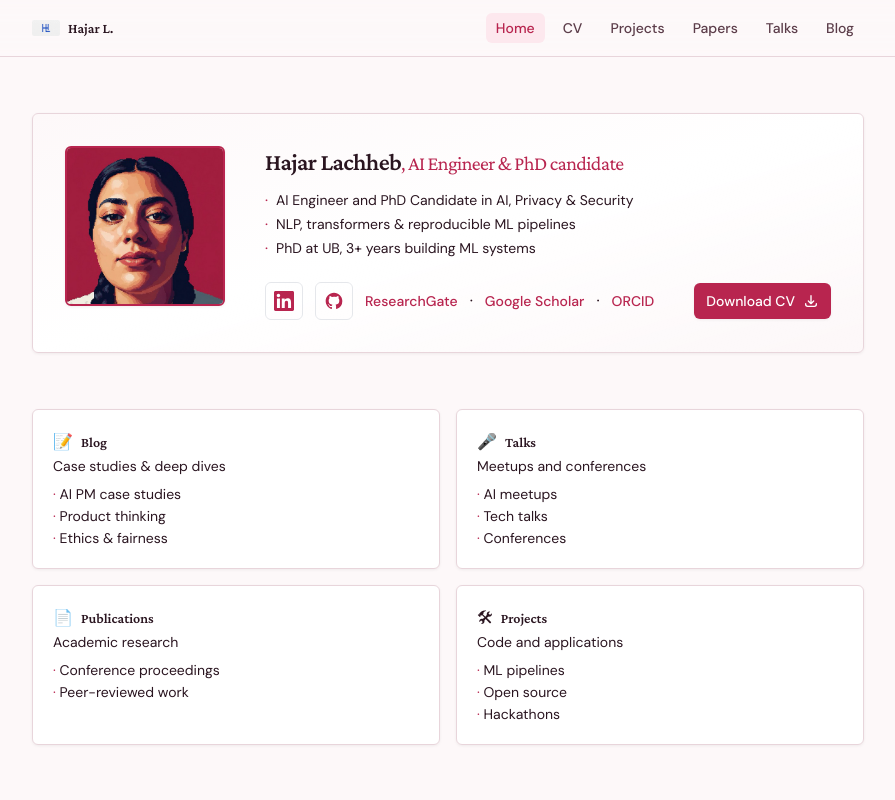
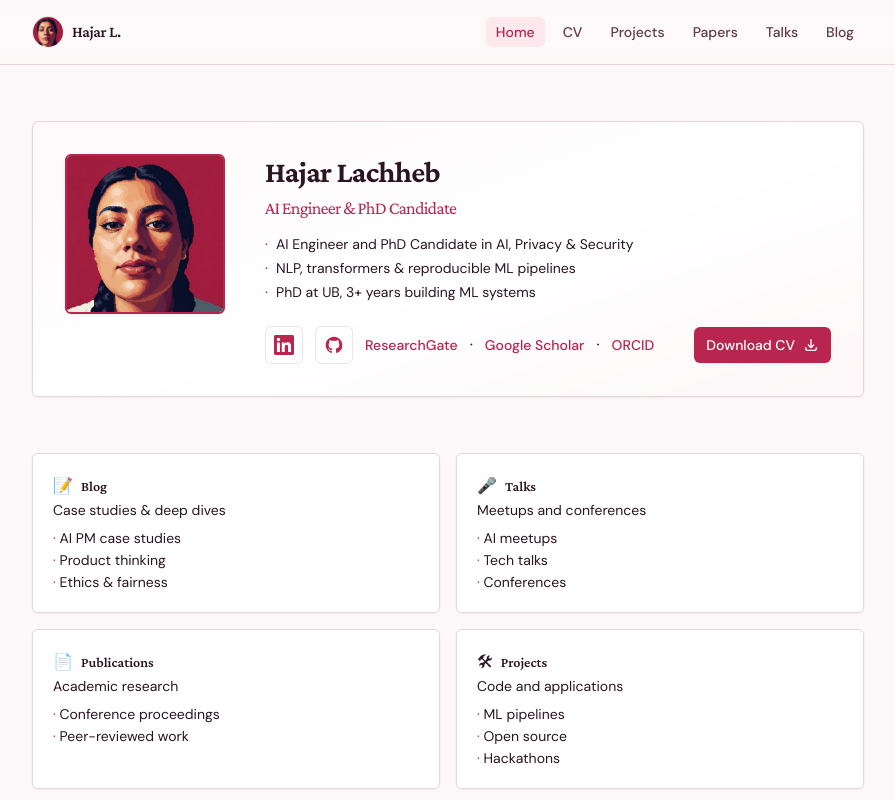
Before and after one commit to hajarlachheb/myportfolio, a Next.js app: page / in a window 1280 px wide. Shown: the top 800 px of the page, without its empty margins (192-1087 px from the left). Built offline with nearby package versions, Linux system fonts and the light colour scheme.

Commit message:
Update homepage and navigation styling: Enhance the header font size and weight, adjust the profile image source and styling, and refine the profile image component documentation to reflect the correct file format for the profile picture.

```diff
--- a/app/page.tsx
+++ b/app/page.tsx
@@ -52,9 +52,9 @@ export default function HomePage() {
         </div>
 
         <div className="min-w-0 flex-1 opacity-0 animate-fade-in animation-delay-200">
-          <h1 className="font-display text-xl sm:text-2xl font-semibold tracking-tight text-[var(--ink)]">
+          <h1 className="font-display text-2xl sm:text-3xl font-bold tracking-tight text-[var(--ink)]">
             {cv.name}
-            <span className="text-[var(--accent)] font-normal text-lg sm:text-xl">, AI Engineer & PhD candidate</span>
+            <span className="block text-[var(--accent)] font-normal text-base sm:text-lg mt-1">AI Engineer & PhD Candidate</span>
           </h1>
           <ul className="mt-3 space-y-1">
             {HERO_BULLETS.map((line, i) => (
--- a/components/Nav.tsx
+++ b/components/Nav.tsx
@@ -23,8 +23,8 @@ export function Nav() {
           href="/"
           className="flex items-center gap-2 font-display text-sm font-semibold text-[var(--ink)] transition-colors hover:text-[var(--accent)]"
         >
-          <Image src={`${process.env.NEXT_PUBLIC_BASE_PATH || ""}/logo.png`} alt="HL" width={28} height={28} className="w-7 h-auto rounded-sm" />
-          Hajar L.
+          <Image src={`${process.env.NEXT_PUBLIC_BASE_PATH || ""}/profilepic.jpg`} alt="HL" width={32} height={32} className="w-8 h-8 rounded-full object-cover border border-[var(--accent)]/40" />
+          <span className="text-base tracking-tight">Hajar L.</span>
         </Link>
         <ul className="flex items-center gap-2 flex-wrap justify-end">
           {links.map(({ href, label }) => {
--- a/components/ProfileImage.tsx
+++ b/components/ProfileImage.tsx
@@ -6,7 +6,7 @@ import { useState } from "react";
 type Props = { name: string };
 
 /**
- * Profile photo: put your image at public/profilepic.png (or public/profile.jpg).
+ * Profile photo: put your image at public/profilepic.jpg.
  * If the file is missing or fails to load, initials are shown instead.
  */
 export function ProfileImage({ name }: Props) {
@@ -22,7 +22,7 @@ export function ProfileImage({ name }: Props) {
   }
 
   const basePath = typeof process.env.NEXT_PUBLIC_BASE_PATH === "string" ? process.env.NEXT_PUBLIC_BASE_PATH : "";
-  const src = `${basePath}/profilepic.png`;
+  const src = `${basePath}/profilepic.jpg`;
 
   return (
     <Image
```
Also changed, not shown: public/profilepic.jpg (added).
